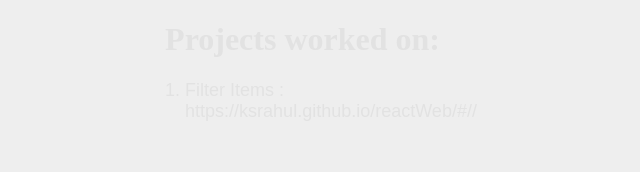
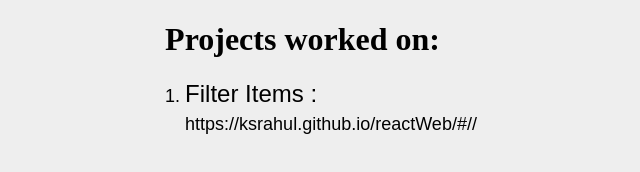
Before and after one commit to KSrahul/React_Projects, a plain HTML site: page index.html in a window 1280 px wide. Shown: the whole page, without its empty margins (319-959 px from the left). Drawn offline with Linux system fonts and the light colour scheme.

Commit message:
Update index.html

```diff
--- a/index.html
+++ b/index.html
@@ -14,12 +14,12 @@
             margin: 0 auto;
         }
         h1.worked {
-            color: #e2e2e2;
+/*             color: #e2e2e2; */
         }
         ul.projectsMain {
             padding-left: 20px;
             list-style-type: decimal;
-            color: #e2e2e2;
+/*             color: #e2e2e2; */
         }
         ul.projectsMain > li {
             padding-bottom: 16px;
@@ -27,8 +27,13 @@
             font-size: 18px;
         }
         ul.projectsMain > li > a {
-            color: #e2e2e2;
+            color: inherit;
             text-decoration: none;
+        }
+        span.project_heading {
+            font-size: 24px;
+            display: inline-block;
+            padding-bottom: 6px;
         }
 
 
```
